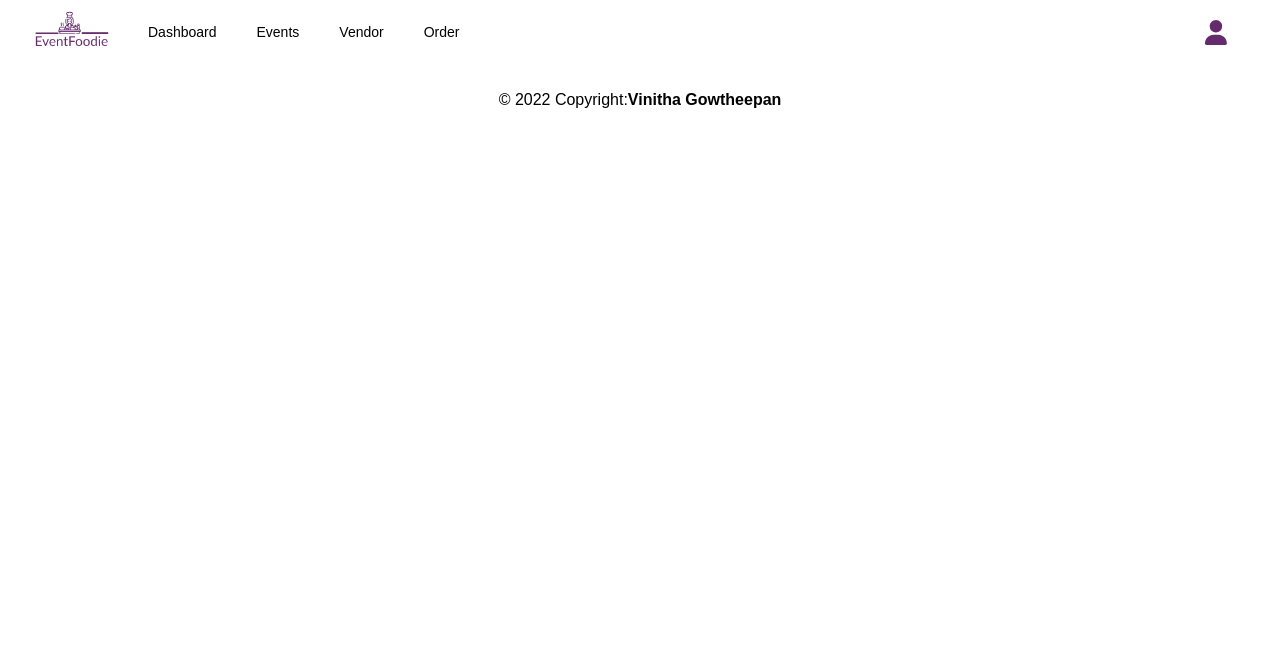
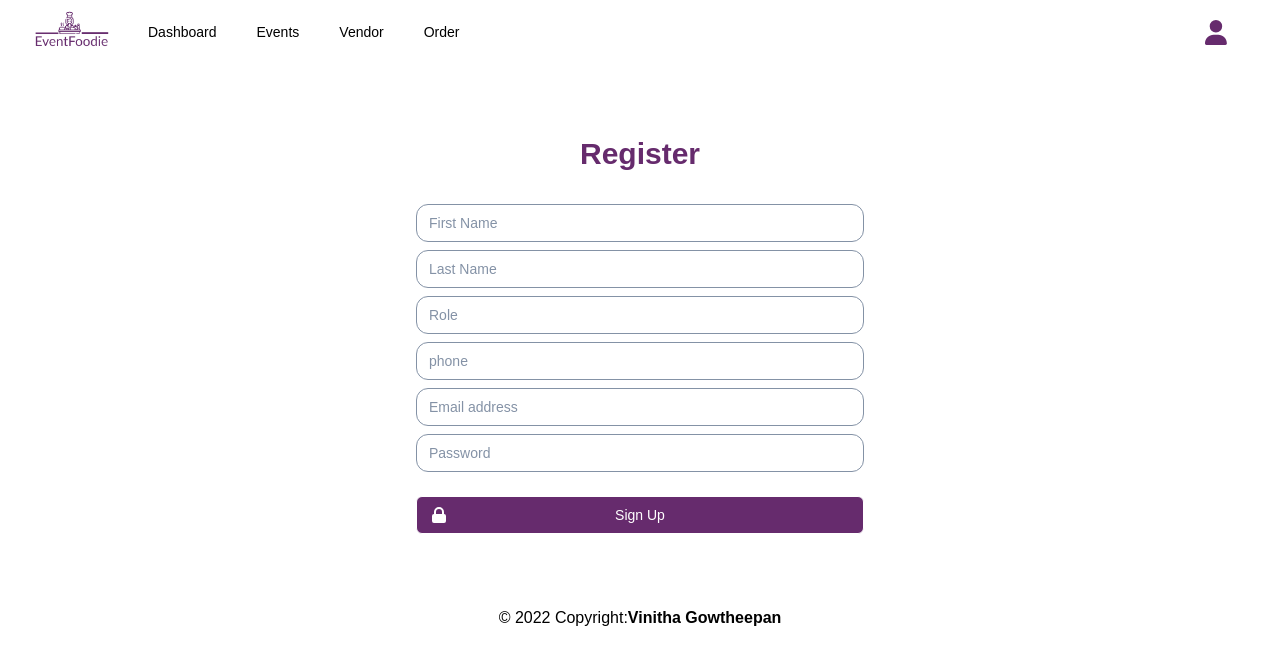
Before and after one commit to sreevinithaa/EventFoodie, a React (Create React App) app in the folder client/: page /signup in a window 1280 px wide. Shown: the top 664 px of the page. Built offline with nearby package versions, Linux system fonts and the light colour scheme.

Commit message:
GUI design - Signup

```diff
--- a/client/src/App.js
+++ b/client/src/App.js
@@ -11,6 +11,7 @@ import { setContext } from "@apollo/client/link/context";
 import Header from "./component/Header";
 import Footer from "./component/Footer";
 import Login from "./pages/Login";
+import SignUp from "./pages/SignUp";
 const httpLink = createHttpLink({
   uri: "/graphql",
 });
@@ -36,6 +37,7 @@ function App() {
       <Routes>
         <Route exact path="/" element={<Login/>} />
         <Route exact path="/login" element={<Login/>}/>
+        <Route exact path="/signup" element={<SignUp/>}/>
       </Routes>
       <Footer />
     </Router>
--- /dev/null
+++ b/client/src/pages/SignUp.js
@@ -0,0 +1,117 @@
+import { LockClosedIcon } from "@heroicons/react/solid";
+
+export default function SignUp() {
+  return (
+    <>
+      <div className="min-h-full flex items-center justify-center py-12 px-4 sm:px-6 lg:px-8">
+        <div className="max-w-md w-full space-y-8">
+          <div>
+            <h2 className="mt-6 text-center text-3xl font-extrabold text-[#662B6D]">
+              Register
+            </h2>
+          </div>
+          <form className="mt-8 space-y-6" action="#" method="POST">
+            <input type="hidden" name="remember" defaultValue="true" />
+            <div >
+            <div className="mb-2">
+                <label  className="sr-only">
+                 First Name
+                </label>
+                <input
+                  id="firstname"
+                  name="firstname"
+                  type="text"
+                  required
+                  className="appearance-none rounded-none relative block w-full px-3 py-2 border border-gray placeholder-gray text-gray rounded-xl focus:outline-none focus:ring-[#662B6D] focus:border-[#662B6D] focus:z-10 sm:text-sm"
+                  placeholder="First Name"
+                />
+              </div>
+              <div className="mb-2">
+                <label  className="sr-only">
+                 Last Name
+                </label>
+                <input
+                  id="lastname"
+                  name="lastname"
+                  type="text"
+                  required
+                  className="appearance-none rounded-none relative block w-full px-3 py-2 border border-gray placeholder-gray text-gray rounded-xl focus:outline-none focus:ring-[#662B6D] focus:border-[#662B6D] focus:z-10 sm:text-sm"
+                  placeholder="Last Name"
+                />
+              </div>
+              <div className="mb-2">
+                <label  className="sr-only">
+                 Role
+                </label>
+                <input
+                  id="userRole"
+                  name="userRole"
+                  type="text"
+                  required
+                  className="appearance-none rounded-none relative block w-full px-3 py-2 border border-gray placeholder-gray text-gray rounded-xl focus:outline-none focus:ring-[#662B6D] focus:border-[#662B6D] focus:z-10 sm:text-sm"
+                  placeholder="Role"
+                />
+              </div>
+              <div className="mb-2">
+                <label  className="sr-only">
+                 Phone
+                </label>
+                <input
+                  id="phone"
+                  name="phone"
+                  type="text"
+                  required
+                  className="appearance-none rounded-none relative block w-full px-3 py-2 border border-gray placeholder-gray text-gray rounded-xl focus:outline-none focus:ring-[#662B6D] focus:border-[#662B6D] focus:z-10 sm:text-sm"
+                  placeholder="phone"
+                />
+              </div>
+              <div className="mb-2">
+                <label  className="sr-only">
+                  Email
+                </label>
+                <input
+                  id="email"
+                  name="email"
+                  type="email"
+                  autoComplete="email"
+                  required
+                  className="appearance-none rounded-none relative block w-full px-3 py-2 border border-gray placeholder-gray text-gray rounded-xl focus:outline-none focus:ring-[#662B6D] focus:border-[#662B6D] focus:z-10 sm:text-sm"
+                  placeholder="Email address"
+                />
+              </div>
+              <div className="mb-2">
+                <label htmlFor="password" className="sr-only">
+                  Password
+                </label>
+                <input
+                  id="password"
+                  name="password"
+                  type="password"
+                  autoComplete="current-password"
+                  required
+                  className="appearance-none rounded-none relative block w-full px-3 py-2 border border-gray placeholder-gray text-gray rounded-xl focus:outline-none focus:ring-[#662B6D] focus:border-[#662B6D] focus:z-10 sm:text-sm"
+                  placeholder="Password"
+                />
+              </div>
+            </div>
+
+            <div>
+              <button
+                type="submit"
+                className="group relative w-full flex justify-center py-2 px-4 border border-transparent text-sm font-medium rounded-md text-[#ffffff] bg-[#662B6D] hover:bg-[#662B6D] focus:outline-none focus:ring-2 focus:ring-offset-2 focus:ring-[#662B6D]"
+              >
+                <span className="absolute left-0 inset-y-0 flex items-center pl-3">
+                  <LockClosedIcon
+                    className="h-5 w-5 text-[#662B6D]-500 group-hover:text-[#662B6D]-400"
+                    aria-hidden="true"
+                  />
+                </span>
+                Sign Up
+              </button>
+            </div>
+          </form>
+        </div>
+      </div>
+    </>
+  );
+}
```
